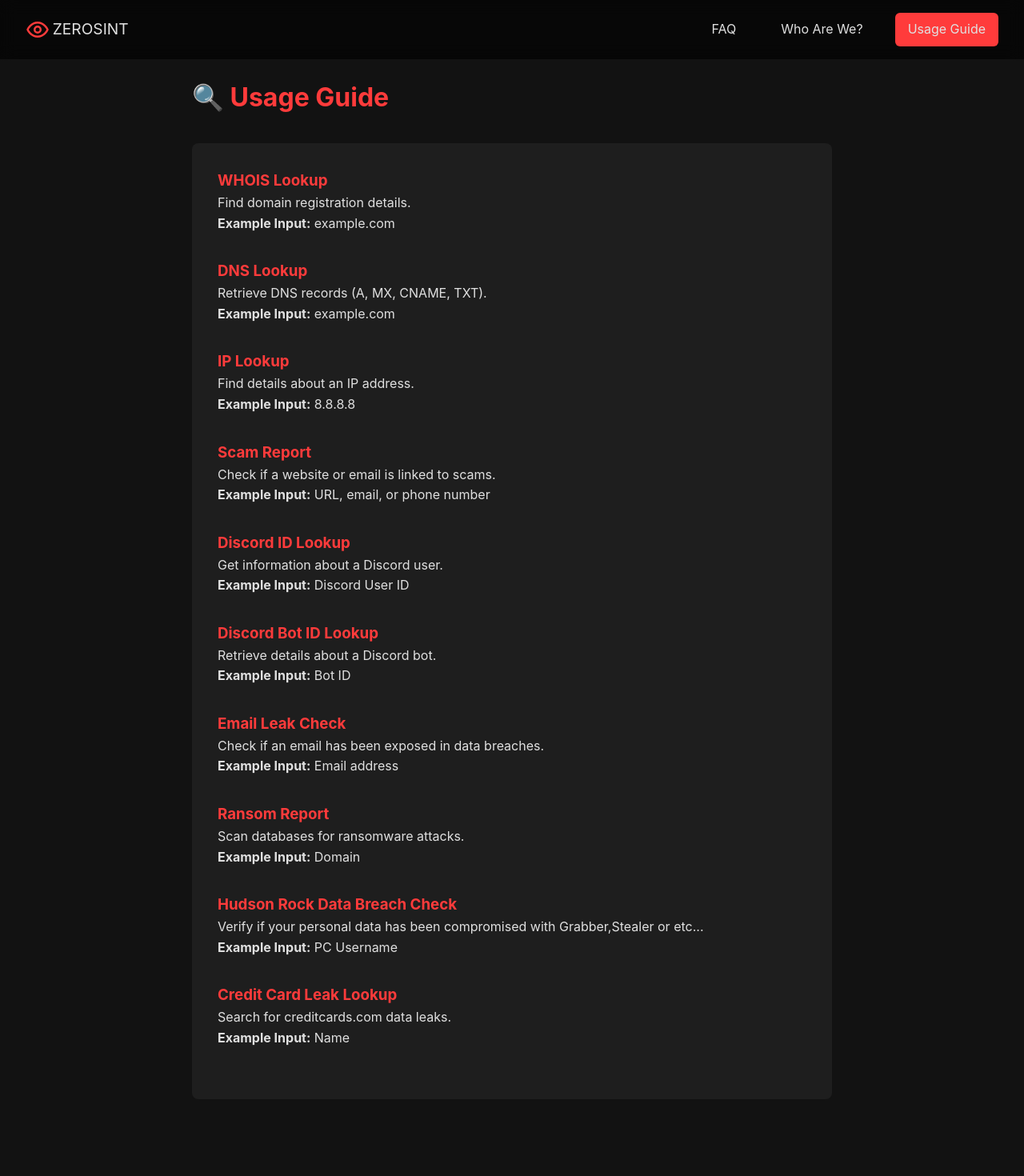
After one commit to 0giv/zer0sint, a Flask app: page /usage in a window 1280 px wide. The commit adds this page. Shown: the whole page at 80% size. Run offline with Flask 3, Linux system fonts and the light colour scheme.

Commit message:
Add files via upload

```diff
--- a/app.py
+++ b/app.py
@@ -10,6 +10,7 @@
 from modules.creditcardscom import creditcards
 from modules.people.username import checker
 from modules.people.DiscordId import discordid_lookupBot
+from modules.websites.hudsonrock import hudsonrock
 load_dotenv()
 
 app = Flask(__name__)
@@ -26,6 +27,9 @@
 def about():
     return render_template('about.html')
 
+@app.route('/usage')
+def usage():
+    return render_template('usage.html')
 
 @app.route('/search', methods=['POST'])
 def search():
@@ -33,32 +37,38 @@
     query = data.get('query', '')  # Get the search query
     tool = data.get('tool', '').lower()  # Get the selected tool
 
-    results = []
+    results = "Error fetching data"
 
-    # Route the search to the appropriate tool based on selection
-    if tool == 'whois':
-        results = my_whois.main_whois(query)
-    elif tool == 'dns':
-        results = dnslookup.nslookup(query)
-    elif tool == 'ip':
-        results = iplookup_clean_list.ip_whois(query)
-    elif tool == 'scam':
-        results = scammerdb_web.scammerdb(query)
-    elif tool == 'discord':
-        results = discordid_lookup.findthem(query)
-    elif tool == 'discordbot':
-        results = discordid_lookupBot.findthem(query)
-    elif tool == 'email':
-        results = email_lookup.findemail(query)
-    elif tool == 'username':
-        results = checker.main(query)
-    elif tool == 'ransom':
-        results = ransomlookup.ransomlookup(query)
-    elif tool == 'creditcard':
-        results = creditcards.main(query)
+    try:
+        # Route the search to the appropriate tool based on selection
+        if tool == 'whois':
+            results = my_whois.main_whois(query)
+        elif tool == 'dns':
+            results = dnslookup.nslookup(query)
+        elif tool == 'ip':
+            results = iplookup_clean_list.ip_whois(query)
+        elif tool == 'scam':
+            results = scammerdb_web.scammerdb(query)
+        elif tool == 'discord':
+            results = discordid_lookup.findthem(query)
+        elif tool == 'discordbot':
+            results = discordid_lookupBot.findthem(query)
+        elif tool == 'email':
+            results = email_lookup.findemail(query)
+        elif tool == 'username':
+            results = checker.main(query)
+        elif tool == 'ransom':
+            results = ransomlookup.ransomlookup(query)
+        elif tool == 'creditcard':
+            results = creditcards.main(query)
+        elif tool == 'hudsonrock':
+            results = hudsonrock.hudsonrock(query)
+    except Exception as e:
+        results = f"Error: {str(e)}"
 
     # Render the response in response.html with the results
     return render_template('response.html', response1=results)
 
+
 if __name__ == '__main__':
-    app.run(port=80)
+    app.run(debug=True,port=80)
--- a/static/css/style.css
+++ b/static/css/style.css
@@ -1,73 +1,92 @@
+/* === Root Variables === */
 :root {
     --primary-red: #ff3b3b;
-    --background-dark: #0a0a0a;
+    --primary-dark: #121212;
+    --primary-light: #1e1e1e;
     --text-light: #e0e0e0;
+    --accent-gray: #888888;
+    --hover-red: #ff5252;
+}
+
+/* === Reset & General Styles === */
+* {
+    margin: 0;
+    padding: 0;
+    box-sizing: border-box;
+    font-family: 'Inter', sans-serif;
 }
 
 body {
-    margin: 0;
-    padding: 0;
-    font-family: -apple-system, BlinkMacSystemFont, 'Segoe UI', Roboto, Oxygen, Ubuntu, Cantarell, sans-serif;
-    background-color: var(--background-dark);
+    background-color: var(--primary-dark);
     color: var(--text-light);
     line-height: 1.6;
 }
 
+/* === Navbar Styles === */
 nav {
     display: flex;
     justify-content: space-between;
     align-items: center;
     padding: 1rem 2rem;
-    background-color: rgba(0, 0, 0, 0.5);
+    background-color: rgba(0, 0, 0, 0.6);
+    backdrop-filter: blur(10px);
+    position: fixed;
+    width: 100%;
+    top: 0;
+    z-index: 1000;
 }
 
 .logo {
     display: flex;
     align-items: center;
-    gap: 0.5rem;
+    gap: 0.7rem;
 }
 
 .logo a {
     display: flex;
     align-items: center;
-    gap: 0.5rem;
     text-decoration: none;
     color: var(--text-light);
+    font-size: 1.2rem;
 }
 
 .logo img {
-    height: 24px;
+    height: 30px;
 }
 
+.logo span {
+    margin-left: 3%;
+}
 .nav-links {
     display: flex;
-    gap: 2rem;
-    align-items: center;
+    gap: 1.5rem;
 }
 
 .nav-link {
     color: var(--text-light);
     text-decoration: none;
-    font-size: 0.9rem;
+    font-size: 1rem;
     padding: 0.5rem 1rem;
-    border-radius: 4px;
-    transition: background-color 0.3s;
+    border-radius: 6px;
+    transition: background-color 0.3s, transform 0.2s;
 }
 
 .nav-link:hover {
-    background-color: rgba(255, 59, 59, 0.1);
+    background-color: rgba(255, 82, 82, 0.2);
+    transform: scale(1.05);
 }
 
 .nav-link.active {
     background-color: var(--primary-red);
 }
 
+/* === Hero Section === */
 .hero {
     display: flex;
     flex-direction: column;
     align-items: center;
     justify-content: center;
-    min-height: 80vh;
+    min-height: 85vh;
     text-align: center;
     padding: 2rem;
 }
@@ -77,24 +96,29 @@
 }
 
 .logo-large img {
-    height: 80px;
+    height: 100px;
     margin-bottom: 1rem;
 }
 
 .logo-large h1 {
-    font-size: 3rem;
+    font-size: 3.2rem;
     margin: 0;
     color: var(--primary-red);
 }
 
 .subtitle {
-    color: #666;
-    margin-bottom: 3rem;
+    color: var(--accent-gray);
+    font-size: 1.2rem;
+    margin-bottom: 2.5rem;
 }
 
+/* === Search Box === */
 .search-container {
     width: 100%;
     max-width: 600px;
+    background-color: var(--primary-light);
+    padding: 1.5rem;
+    border-radius: 8px;
 }
 
 .search-tool {
@@ -104,7 +128,13 @@
     background-color: #1a1a1a;
     border: 1px solid #333;
     color: var(--text-light);
-    border-radius: 4px;
+    border-radius: 6px;
+    transition: border 0.3s;
+}
+
+.search-tool:focus {
+    border: 1px solid var(--primary-red);
+    outline: none;
 }
 
 .search-form {
@@ -118,30 +148,33 @@
     background-color: #1a1a1a;
     border: 1px solid #333;
     color: var(--text-light);
-    border-radius: 4px;
+    border-radius: 6px;
+}
+
+#searchQuery:focus {
+    border: 1px solid var(--primary-red);
+    outline: none;
 }
 
 .search-button {
-    background-color: var(--primary-red);
+    background: linear-gradient(45deg, var(--primary-red), var(--hover-red));
     color: white;
     border: none;
     padding: 0 1.5rem;
-    border-radius: 4px;
+    border-radius: 6px;
     cursor: pointer;
+    font-weight: bold;
+    transition: transform 0.2s, box-shadow 0.2s;
 }
 
-.results-container {
-    margin-top: 20px;
-    padding: 20px;
-    display: grid;
-    grid-template-columns: repeat(auto-fit, minmax(300px, 1fr));
-    gap: 15px;
+.search-button:hover {
+    transform: scale(1.05);
+    box-shadow: 0 0 8px rgba(255, 82, 82, 0.5);
 }
 
-
-/* Content Pages Styles */
+/* === Content Pages === */
 .content-page {
-    padding: 4rem 2rem;
+    padding: 6rem 2rem;
 }
 
 .container {
@@ -154,54 +187,51 @@
     margin-bottom: 2rem;
 }
 
-/* FAQ Page Styles */
-.faq-section {
-    display: flex;
-    flex-direction: column;
-    gap: 2rem;
-}
-
-.faq-item {
-    background-color: rgba(255, 255, 255, 0.05);
-    padding: 1.5rem;
-    border-radius: 8px;
-}
-
-.faq-item h3 {
-    color: var(--primary-red);
-    margin-top: 0;
-}
-
-/* About Page Styles */
+/* === FAQ & About Page === */
+.faq-section,
 .about-section {
-    background-color: rgba(255, 255, 255, 0.05);
+    background-color: var(--primary-light);
     padding: 2rem;
     border-radius: 8px;
 }
 
+.faq-item,
+.about-content {
+    margin-bottom: 2rem;
+}
+
+.faq-item h3,
 .about-content h2 {
     color: var(--primary-red);
-    margin-top: 2rem;
 }
 
-.about-content h2:first-child {
-    margin-top: 0;
+.faq-item p,
+.about-content p {
+    color: var(--text-light);
 }
 
-.about-content ul {
-    list-style-type: none;
-    padding-left: 0;
+/* === Responsive Design === */
+@media (max-width: 768px) {
+    .nav-links {
+        display: none;
+        flex-direction: column;
+        width: 100%;
+        position: absolute;
+        top: 60px;
+        left: 0;
+        background: #333;
+        text-align: center;
+    }
+
+    .nav-links li {
+        padding: 15px;
+    }
+
+    .menu-toggle {
+        display: flex;
+    }
+
+    .nav-links.active {
+        display: flex;
+    }
 }
-
-.about-content ul li {
-    margin-bottom: 0.5rem;
-    padding-left: 1.5rem;
-    position: relative;
-}
-
-.about-content ul li:before {
-    content: "•";
-    color: var(--primary-red);
-    position: absolute;
-    left: 0;
-}
--- a/templates/faq.html
+++ b/templates/faq.html
@@ -17,6 +17,7 @@
         <div class="nav-links">
             <a href="{{ url_for('faq') }}" class="nav-link active">FAQ</a>
             <a href="{{ url_for('about') }}" class="nav-link">Who Are We?</a>
+            <a href="{{ url_for('usage') }}" class="nav-link">Usage Guide</a>
         </div>
     </nav>
 
--- a/templates/index.html
+++ b/templates/index.html
@@ -9,12 +9,15 @@
 <body>
     <nav>
         <div class="logo">
+            <a href="{{ url_for('home') }}">
             <img src="{{ url_for('static', filename='images/eye.svg') }}" alt="Zerosint Logo">
             <span>ZEROSINT</span>
+        </a>
         </div>
         <div class="nav-links">
             <a href="{{ url_for('faq') }}" class="nav-link">FAQ</a>
             <a href="{{ url_for('about') }}" class="nav-link">Who Are We?</a>
+            <a href="{{ url_for('usage') }}" class="nav-link">Usage Guide</a>
         </div>
     </nav>
 
@@ -36,6 +39,7 @@
                     <option value="discordbot">Discord Bot ID</option>
                     <option value="email">Email Leaked?</option>
                     <option value="ransom">Ransom Report</option>
+                    <option value="hudsonrock">Is Your Info Stealed?</option>
                     <option value="creditcard">Creditcards.com Leakdata Lookup</option>
                 </select>
                 <form id="searchForm" class="search-form">
--- /dev/null
+++ b/templates/usage.html
@@ -0,0 +1,101 @@
+<!DOCTYPE html>
+<html lang="en">
+<head>
+    <meta charset="UTF-8">
+    <meta name="viewport" content="width=device-width, initial-scale=1.0">
+    <title>Usage Guide</title>
+    <link rel="stylesheet" href="/static/css/style.css">
+</head>
+<body>
+
+    <nav>
+        <div class="logo">
+            <a href="{{ url_for('home') }}">
+                <img src="{{ url_for('static', filename='images/eye.svg') }}" alt="Zerosint Logo">
+                <span>ZEROSINT</span>
+            </a>
+        </div>
+        <div class="nav-links">
+            <a href="{{ url_for('faq') }}" class="nav-link">FAQ</a>
+            <a href="{{ url_for('about') }}" class="nav-link">Who Are We?</a>
+            <a href="{{ url_for('usage') }}" class="nav-link active">Usage Guide</a>
+        </div>
+    </nav>
+
+    <!-- === Usage Page Content === -->
+    <div class="content-page">
+        <div class="container">
+            <h1>🔍 Usage Guide</h1>
+
+            <div class="faq-section">
+                <div class="faq-item">
+                    <h3>WHOIS Lookup</h3>
+                    <p>Find domain registration details.</p>
+                    <strong>Example Input:</strong> example.com
+                </div>
+
+                <div class="faq-item">
+                    <h3>DNS Lookup</h3>
+                    <p>Retrieve DNS records (A, MX, CNAME, TXT).</p>
+                    <strong>Example Input:</strong> example.com
+
+                </div>
+
+                <div class="faq-item">
+                    <h3>IP Lookup</h3>
+                    <p>Find details about an IP address.</p>
+                    <strong>Example Input:</strong> 8.8.8.8
+
+                </div>
+
+                <div class="faq-item">
+                    <h3>Scam Report</h3>
+                    <p>Check if a website or email is linked to scams.</p>
+                    <strong>Example Input:</strong> URL, email, or phone number
+
+                </div>
+
+                <div class="faq-item">
+                    <h3>Discord ID Lookup</h3>
+                    <p>Get information about a Discord user.</p>
+                    <strong>Example Input:</strong> Discord User ID
+                </div>
+
+                <div class="faq-item">
+                    <h3>Discord Bot ID Lookup</h3>
+                    <p>Retrieve details about a Discord bot.</p>
+                    <strong>Example Input:</strong> Bot ID
+
+                </div>
+
+                <div class="faq-item">
+                    <h3>Email Leak Check</h3>
+                    <p>Check if an email has been exposed in data breaches.</p>
+                    <strong>Example Input:</strong> Email address
+                    </pre>
+                </div>
+
+                <div class="faq-item">
+                    <h3>Ransom Report</h3>
+                    <p>Scan databases for ransomware attacks.</p>
+                    <strong>Example Input:</strong> Domain
+
+                </div>
+
+                <div class="faq-item">
+                    <h3>Hudson Rock Data Breach Check</h3>
+                    <p>Verify if your personal data has been compromised with Grabber,Stealer or etc...</p>
+                    <strong>Example Input:</strong> PC Username
+                </div>
+
+                <div class="faq-item">
+                    <h3>Credit Card Leak Lookup</h3>
+                    <p>Search for creditcards.com data leaks.</p>
+                    <strong>Example Input:</strong> Name
+                </div>
+            </div>
+        </div>
+    </div>
+
+</body>
+</html>
```
Also changed, not shown: modules/creditcardscom/creditcards.py (+15 -18 lines), modules/people/DiscordId/discordid_lookup.py (+19 -16 lines), modules/people/DiscordId/discordid_lookupBot.py (+18 -15 lines), modules/people/Email/email_lookup.py (+28 -25 lines), modules/people/username/checker.py (+6 -3 lines), modules/websites/DNS/dnslookup.py (+4 -3 lines), modules/websites/Ransom/ransomlookup.py (+9 -6 lines), modules/websites/Whois/my_whois.py (+3 -5 lines), modules/websites/hudsonrock/hudsonrock.py (added, +39 -0 lines), modules/websites/ip/iplookup_clean_list.py (+9 -9 lines), modules/websites/scam/scammerdb_web.py (+31 -24 lines), templates/about.html (+12 -11 lines), README.md, requirements.txt (line endings or trailing spaces).
